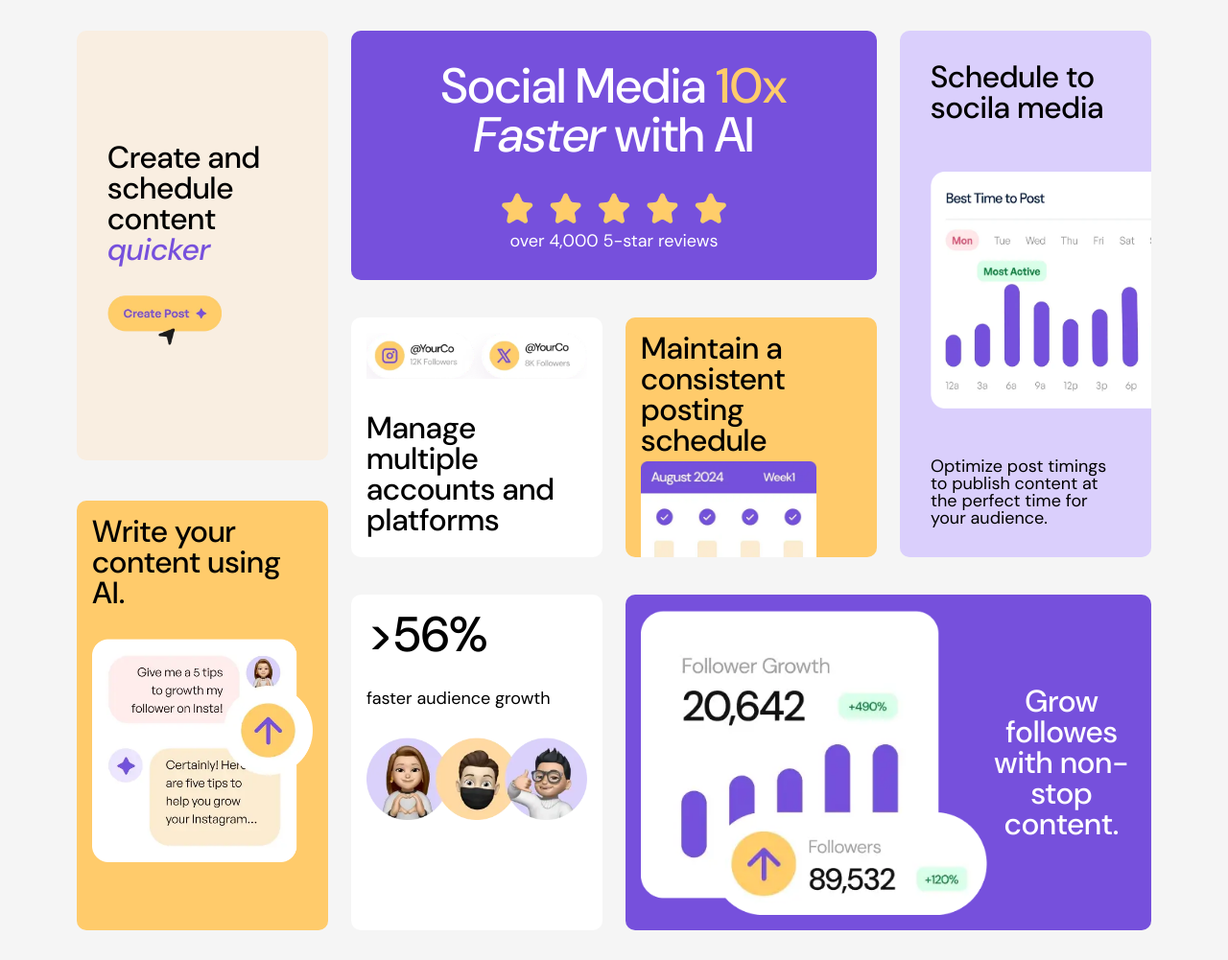
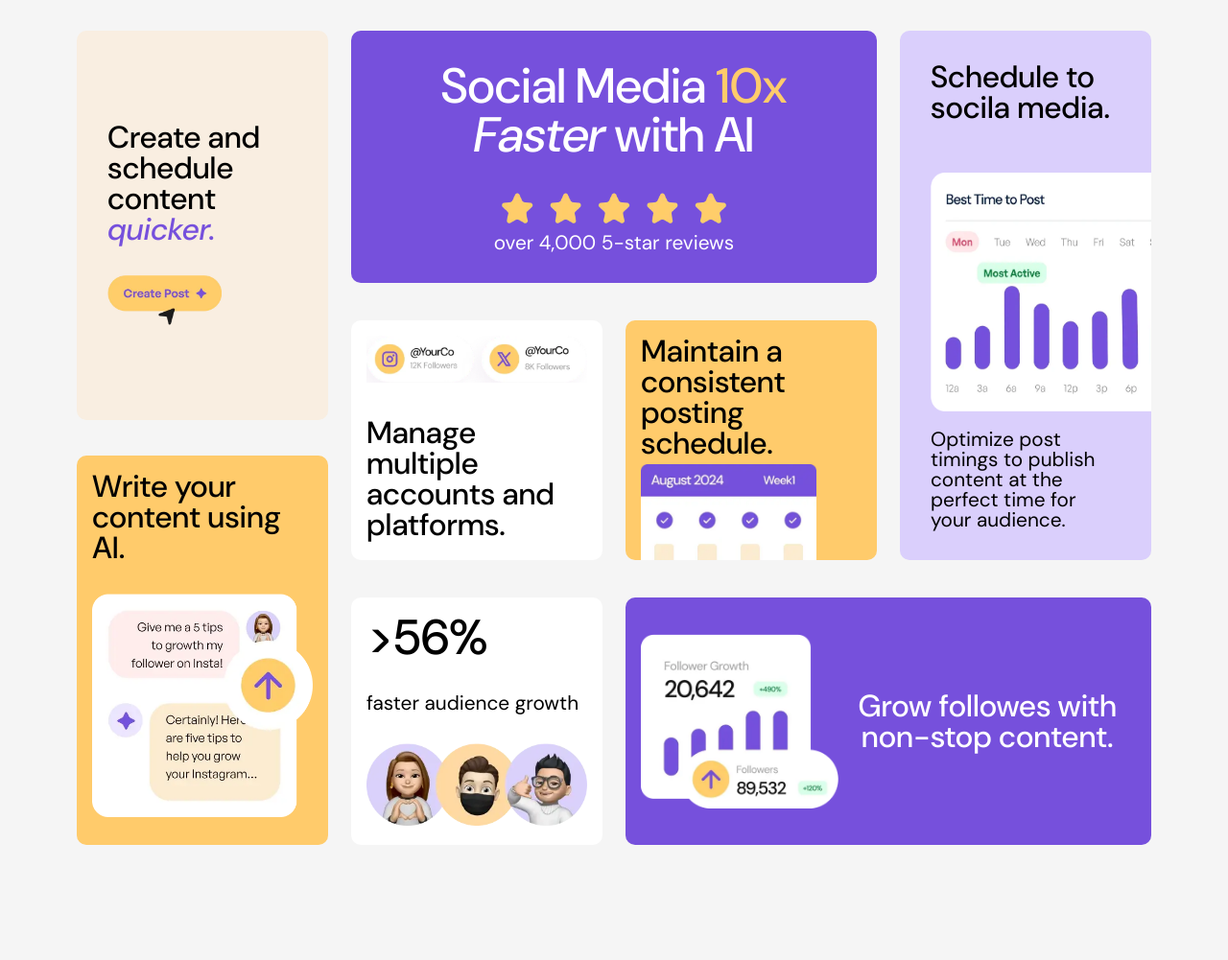
Before and after one commit to lugaria-tech/bento-grid-main, a plain HTML site: page index.html in a window 1280 px wide. Shown: the whole page at 96% size. After the commit the page ends 912 px from the top, so only its background shows below. Drawn offline with Linux system fonts and the light colour scheme.

Commit message:
implemented some minor changes

```diff
--- a/index.html
+++ b/index.html
@@ -28,11 +28,11 @@
           src="assets/images/illustration-multiple-platforms.webp"
           alt="platforms"
         />
-        <h4 class="text-lg">Manage multiple accounts and platforms</h4>
+        <h4 class="text-lg">Manage multiple accounts and platforms.</h4>
       </section>
 
       <section class="posting bg-yellow-500 border-cl">
-        <h4 class="text-lg">Maintain a consistent posting schedule</h4>
+        <h4 class="text-lg">Maintain a consistent posting schedule.</h4>
         <img
           src="assets/images/illustration-consistent-schedule.webp"
           alt="posting schedule"
@@ -40,7 +40,7 @@
       </section>
 
       <section class="schedule-socials bg-purple-light border-cl">
-        <h4 class="text-lg">Schedule to socila media</h4>
+        <h4 class="text-lg">Schedule to socila media.</h4>
         <img
           src="assets/images/illustration-schedule-posts.webp"
           alt="schedule-posts"
@@ -72,7 +72,7 @@
         <section class="create-post bg-yellow-100 border-cl">
           <h4 class="text-lg">
             Create and schedule content
-            <span class="tx-italic tx-purple">quicker</span>
+            <span class="tx-italic tx-purple">quicker.</span>
           </h4>
           <img
             src="assets/images/illustration-create-post.webp"
--- a/style.css
+++ b/style.css
@@ -35,7 +35,7 @@ section {
 }
 
 body {
-  font-size: 18px;
+  font-size: 1.3rem;
   font-family: DMSans;
   line-height: 1;
 }
@@ -175,6 +175,10 @@ body {
     width: 85%;
     max-width: 600px;
   }
+
+  .audience-growth img {
+    width: 100%;
+  }
 }
 
 @media (min-width: 510px) {
@@ -277,7 +281,11 @@ body {
   .grow-followers {
     grid-area: grow;
     flex-direction: row;
-    align-items: center;
+    /* align-items: center; */
+  }
+
+  .grow-followers img {
+    width: 40%;
   }
 
   .grow-followers h3 {
@@ -313,9 +321,11 @@ body {
     margin-top: 2rem;
   }
 
+  .audience-growth {
+    grid-area: audience;
+  }
+
   .audience-growth img {
-    grid-area: audience;
-    width: 100%;
     margin-top: 2rem;
   }
 
```
